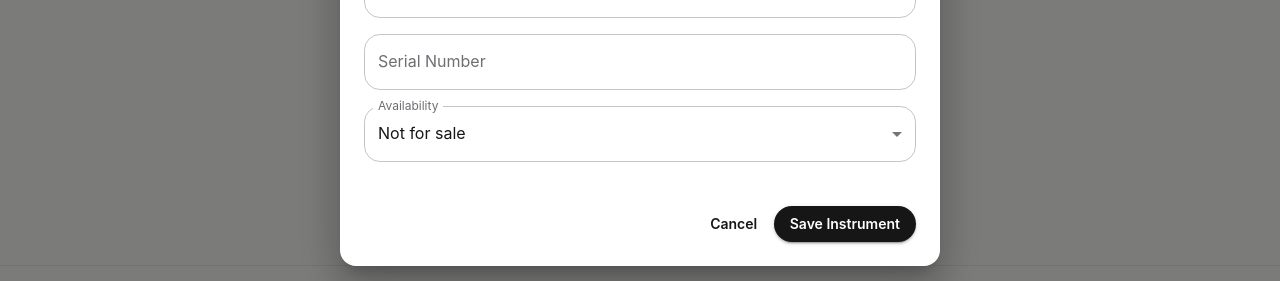
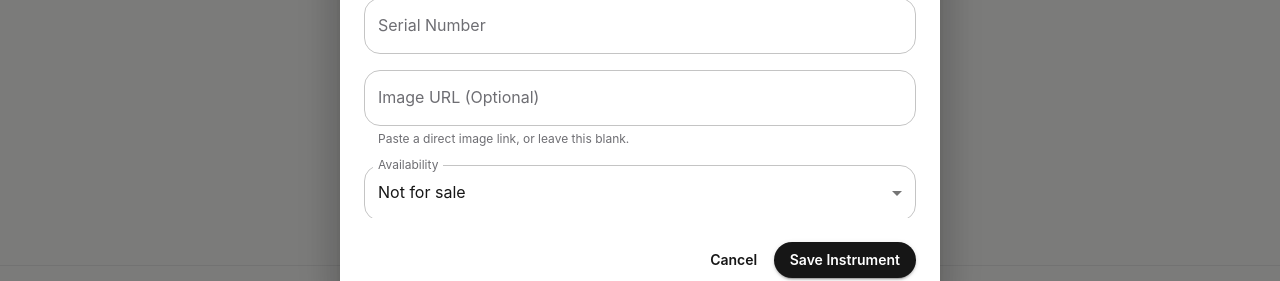
Before and after one commit to sergioflorean/project-gearvault, a React (Vite) app in the folder client/: page /my-collection in a window 1280 px wide. Both pictures are taken after a click on the button "Add Instrument". Shown: the part 466-747 px from the top of the page. Built offline with nearby package versions, Linux system fonts and the light colour scheme; no server answers.

Commit message:
feat: add optional instrument images and sort collection by newest

```diff
--- a/client/src/components/InstrumentFormDialog/InstrumentFormDialog.tsx
+++ b/client/src/components/InstrumentFormDialog/InstrumentFormDialog.tsx
@@ -94,6 +94,15 @@ const InstrumentFormDialog = ({
           />
 
           <TextField
+            name="imageUrl"
+            label="Image URL (Optional)"
+            placeholder="https://example.com/guitar.jpg"
+            helperText="Paste a direct image link, or leave this blank."
+            defaultValue={instrument?.imageUrl ?? ""}
+            fullWidth
+          />
+
+          <TextField
             name="availability"
             label="Availability"
             select
--- a/client/src/pages/GearDetail/GearDetail.tsx
+++ b/client/src/pages/GearDetail/GearDetail.tsx
@@ -124,6 +124,7 @@ const GearDetail = () => {
       finish: String(formData.get("finish") ?? "").trim() || undefined,
       serialNumber:
         String(formData.get("serialNumber") ?? "").trim() || undefined,
+      imageUrl: String(formData.get("imageUrl") ?? "").trim() || undefined,
       availability: formData.get(
         "availability",
       ) as CollectionItem["availability"],
--- a/client/src/pages/MyCollection/MyCollection.tsx
+++ b/client/src/pages/MyCollection/MyCollection.tsx
@@ -14,6 +14,7 @@ const MyCollection = () => {
     useState<CollectionItem[]>(loadCollection);
 
   const collectionStats = {
+    total: collection.length,
     guitars: collection.filter((instrument) => instrument.category === "guitar")
       .length,
     amps: collection.filter((instrument) => instrument.category === "amp")
@@ -21,6 +22,10 @@ const MyCollection = () => {
     pedals: collection.filter((instrument) => instrument.category === "pedal")
       .length,
   };
+
+  const sortedCollection = [...collection].sort(
+    (a, b) => new Date(b.addedAt).getTime() - new Date(a.addedAt).getTime(),
+  );
 
   const handleAddInstrument = (event: FormEvent<HTMLFormElement>) => {
     event.preventDefault();
@@ -35,6 +40,7 @@ const MyCollection = () => {
     const yearValue = String(formData.get("year") ?? "").trim();
     const finish = String(formData.get("finish") ?? "").trim();
     const serialNumber = String(formData.get("serialNumber") ?? "").trim();
+    const imageUrl = String(formData.get("imageUrl") ?? "").trim();
 
     const newInstrument: CollectionItem = {
       id: crypto.randomUUID(),
@@ -44,6 +50,7 @@ const MyCollection = () => {
       year: yearValue ? Number(yearValue) : undefined,
       finish: finish || undefined,
       serialNumber: serialNumber || undefined,
+      imageUrl: imageUrl || undefined,
       availability: formData.get(
         "availability",
       ) as CollectionItem["availability"],
@@ -162,7 +169,7 @@ const MyCollection = () => {
               gap: 3,
             }}
           >
-            {collection.map((instrument) => (
+            {sortedCollection.map((instrument) => (
               <GearCard
                 key={instrument.id}
                 gear={instrument}
--- a/client/src/utils/collectionStorage.ts
+++ b/client/src/utils/collectionStorage.ts
@@ -29,6 +29,7 @@ type EditableInstrumentFields = Pick<
   | "finish"
   | "serialNumber"
   | "availability"
+  | "imageUrl"
 >;
 
 export const updateCollectionItem = (
--- a/client/src/utils/exploreGear.ts
+++ b/client/src/utils/exploreGear.ts
@@ -11,7 +11,7 @@ export const getExploreGear = (): GearPreview[] => {
     year: instrument.year,
     finish: instrument.finish,
     availability: instrument.availability,
-    imageUrl: instrument.photoUrls?.[0],
+    imageUrl: instrument.imageUrl ?? instrument.photoUrls?.[0],
   }));
 
   return [...collectionGear, ...mockGear];
```
